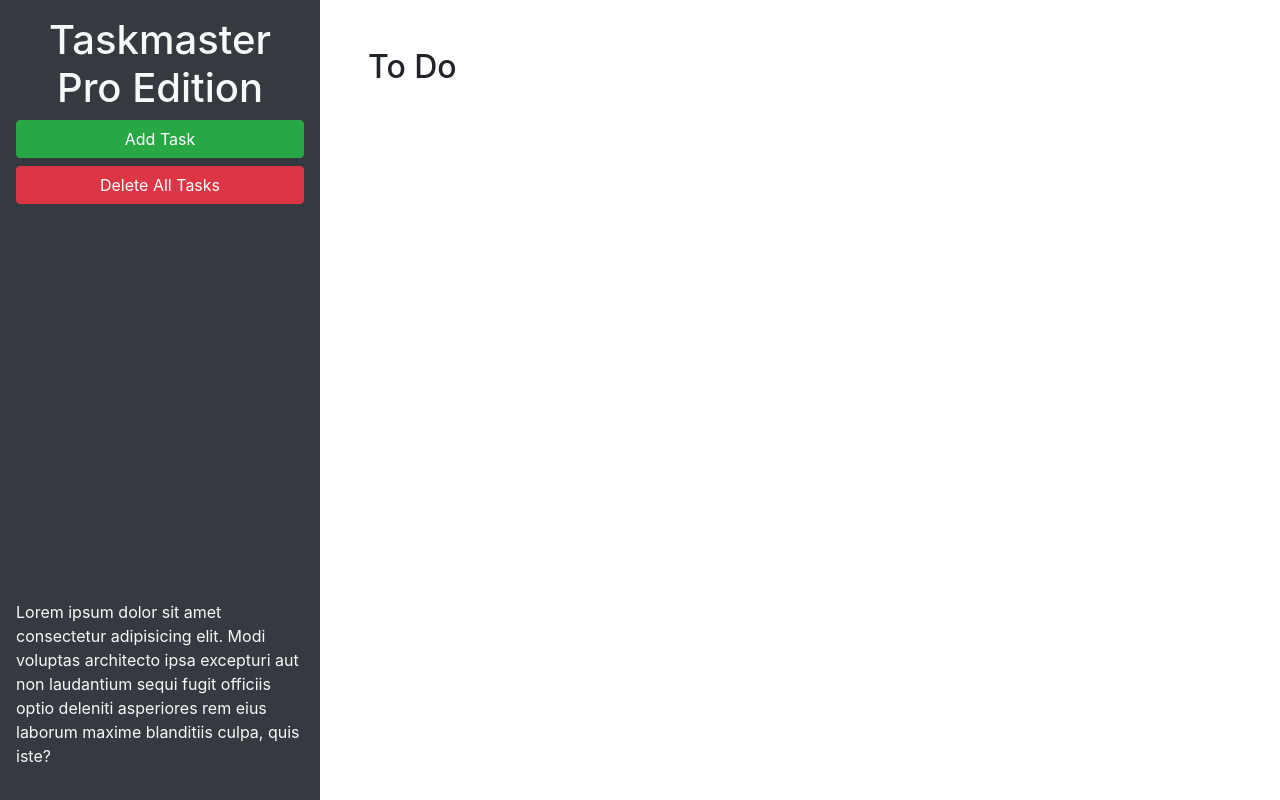
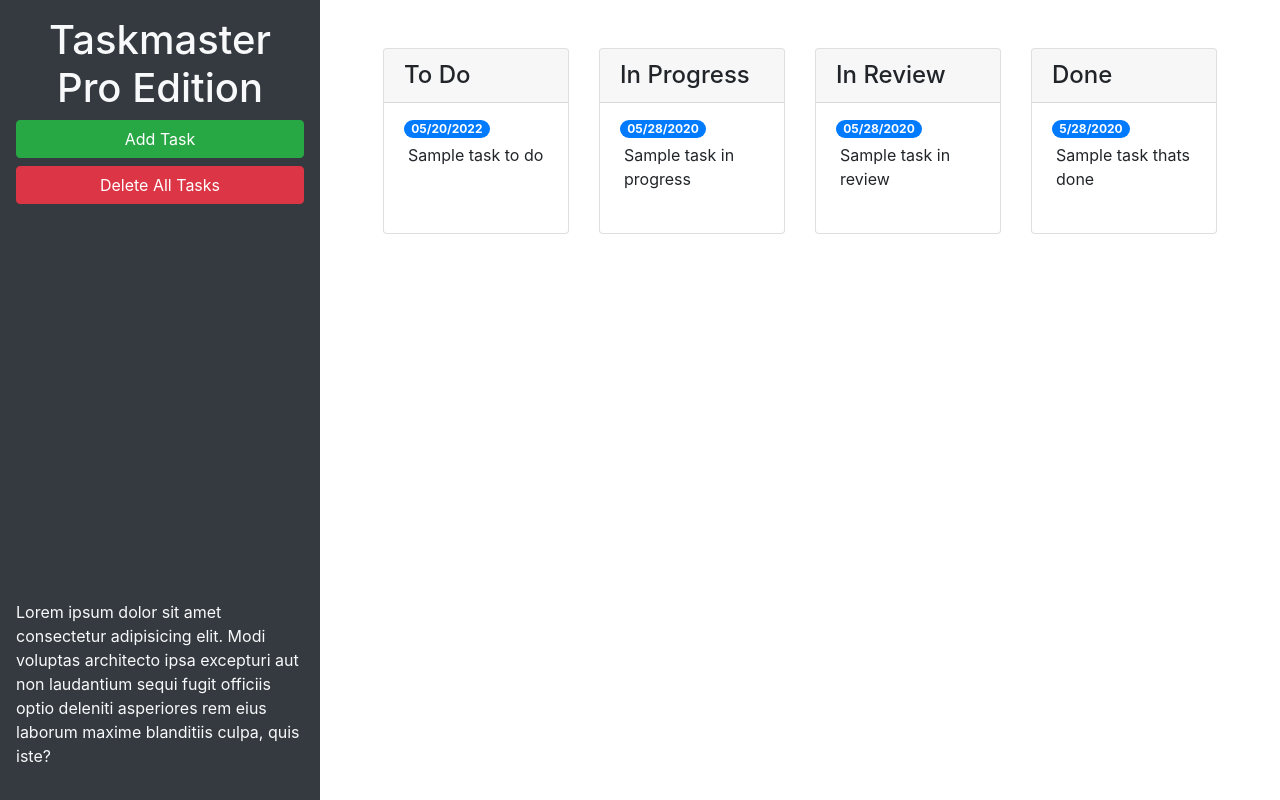
Before and after one commit to favro03/taskmaster-pro, a plain HTML site: page index.html in a window 1280 px wide. Drawn offline with nearby package versions, Linux system fonts and the light colour scheme.

Commit message:
added grid and UI components

```diff
--- a/index.html
+++ b/index.html
@@ -24,9 +24,58 @@
       </p>
     </header>
     <main class="col-12 col-lg-9">
-      <div class="m-5">
-        <h2>To Do</h2>
-        <ul id="list-toDo" class="list-group"> </ul>
+      <div class="m-5 row justify-content-around">
+        <div class="col-12 col-md-6 col-xl-3 mb-3">
+          <div class="card">
+            <h4 class="card-header">To Do</h2>
+            <ul id="list-toDo" class="list-group list-group-flush">
+              <li class="list-group-item">
+                <span class="badge badge-primary badge-pill">05/20/2022</span>
+                <p class="m-1">Sample task to do</p>
+              </li>
+            </ul>
+          </div>
+        </div>
+        <!-- todo end -->
+      <!-- in  progress start -->
+        <div class="col-12 col-md-6 col-xl-3 mb-3">
+          <div class="card">
+            <h4 class="card-header">In Progress</h2>
+            <ul id="list-inProgress" class="list-group list-group-flush">
+              <li class="list-group-item">
+                <span class="badge badge-primary badge-pill">05/28/2020</span>
+                <p class="m-1">Sample task in progress</p>
+              </li>
+            </ul>
+          </div>
+        </div>
+        <!--in progress end-->
+        <!--in review start-->
+        <div class="col-12 col-md-6 col-xl-3 mb-3">
+          <div class="card">
+            <h4 class="card-header">In Review</h2>
+            <ul id="list-inReview" class="list-group list-group-flush">
+              <li class="list-group-item">
+                <span class="badge badge-primary badge-pill">05/28/2020</span>
+                <p class="m-1">Sample task in review</p>
+              </li>
+            </ul>
+          </div>
+        </div>
+        <!--in review end-->
+        <!--Done start-->
+        <div class="col-12 col-md-6 col-xl-3 mb-3">
+          <div class="card">
+            <h4 class="card-header">Done</h2>
+            <ul id="list-done" class="list-group list-group-flush">
+              <li class="list-group-item">
+                <span class="badge badge-primary badge-pill">5/28/2020</span>
+                <p class="m-1">Sample task thats done</p>
+              </li>
+            </ul>
+          </div>
+        </div>
+        <!--Done end-->
       </div>
     </main>
   </div>
@@ -46,11 +95,11 @@
           <form>
             <div class="form-group">
               <label for="modalTaskDescription">Task description</label>
-              <textarea id="modalTaskDescription" rows="3"></textarea>
+              <textarea id="modalTaskDescription" rows="3" class="form-control"></textarea>
             </div>
             <div class="form-group">
               <label for="modalDueDate">Due date</label>
-              <input type="text" id="modalDueDate" placeholder="mm/dd/yyyy" autocomplete="off" />
+              <input type="text" class="form-control" id="modalDueDate" placeholder="mm/dd/yyyy" autocomplete="off" />
             </div>
           </form>
         </div>
```
